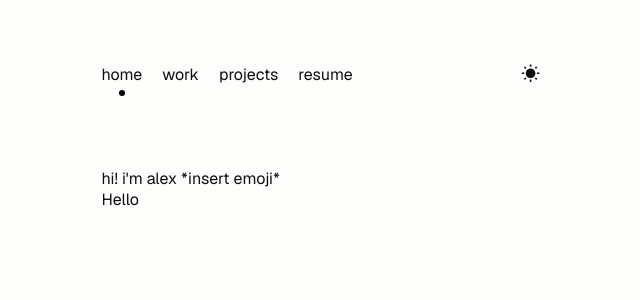
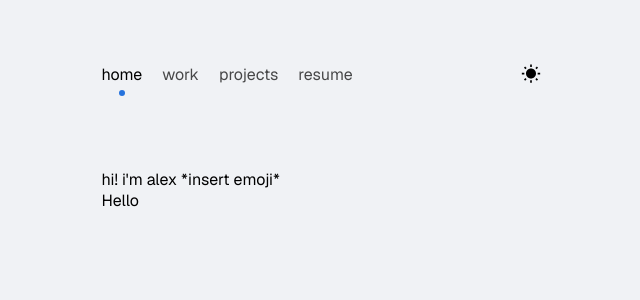
Before and after one commit to alex-lin64/personal-website-v2, a Next.js app: page / in a window 1280 px wide. Shown: the top 300 px of the page, without its empty margins (309-949 px from the left). Built offline with nearby package versions, Linux system fonts and the light colour scheme.

Commit message:
navbar done

```diff
--- a/components/navbar/navbar.module.scss
+++ b/components/navbar/navbar.module.scss
@@ -27,14 +27,25 @@
   cursor: pointer;
 
   svg {
-    width: 1.2rem;
-    height: 1.2rem;
+    width: 1.25rem;
+    height: 1.25rem;
   }
 }
 
 .a {
   text-decoration: none;
   position: relative;
+  opacity: 0.7;
+
+  &:hover {
+    opacity: 1; /* Opacity on hover */
+  }
+
+  &.active {
+    opacity: 1; /* Opacity when active */
+  }
+
+  transition: opacity 0.3s ease; /* Smooth transition */
 
   &:hover::after {
     content: "";
@@ -44,8 +55,9 @@
     transform: translateX(-50%);
     width: 6px; // Circle width
     height: 6px; // Circle height
-    background-color: rgb(121, 56, 56); // Circle color
+    background-color: var(--primary); // Circle color
     border-radius: 50%; // Make it a circle
+    opacity: 0.4;
   }
 
   &.active::after {
@@ -56,7 +68,9 @@
     transform: translateX(-50%);
     width: 6px; // Circle width
     height: 6px; // Circle height
-    background-color: black; // Circle color
+    background-color: var(--primary); // Circle color
     border-radius: 50%; // Make it a circle
+    opacity: 1;
+    transition: opacity 0.8s ease; /* Smooth transition for the dot */
   }
 }
--- a/src/app/globals.scss
+++ b/src/app/globals.scss
@@ -11,16 +11,46 @@ $text-black: #0e0e0e;
     "Segoe UI Mono", "Roboto Mono", "Oxygen Mono", "Ubuntu Monospace",
     "Source Code Pro", "Fira Mono", "Droid Sans Mono", "Courier New", monospace;
 
-  background-color: $bg-white;
-  color: $text-black;
+  // define light color palette
+  --text-87: rgba(0, 0, 0, 87);
+  --text-60: rgba(0, 0, 0, 60);
+  --text-38: rgba(0, 0, 0, 38);
 
-  // define light color palette
+  --bg: #f0f2f5;
+  --panel: #fafafa;
+  --border: #e8e8e8;
+
+  --primary: #2673dd;
+  --primary-20: rgba(38, 115, 221, 0.2);
+  --primary-5: rgba(38, 115, 221, 0.05);
+
+  --warning: #ffbb00;
+  --error: #ee2c4a;
+  --success: #44cc77;
+
+  background-color: var(--bg);
+  color: var(--text-87);
 
   &.dark {
-    background-color: $bg-black;
-    color: $text-white;
+    // define dark color palette
+    --text-87: rgba(255, 255, 255, 87);
+    --text-60: rgba(255, 255, 255, 60);
+    --text-38: rgba(255, 255, 255, 38);
 
-    // define dark color palette
+    --bg: #121212;
+    --panel: #222222;
+    --border: rgba(255, 255, 255, 0.09);
+
+    --primary: #2673dd;
+    --primary-20: rgba(38, 115, 221, 0.3);
+    --primary-5: rgba(38, 115, 221, 0.14);
+
+    --warning: #b2b400;
+    --error: #ab2b30;
+    --success: #309d53;
+
+    background-color: var(--bg);
+    color: var(--text-87);
   }
 }
 
```
Also changed, not shown: components/navbar/navbar.tsx (+0 -7 lines), 1 other file (tests, documents, lock files or other folders).
